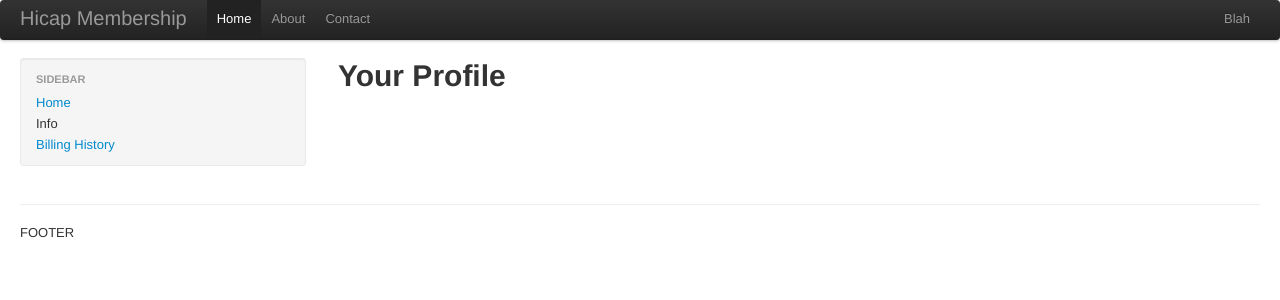
After one commit to hicapacity/HackerspaceMembership, a Django app: page /maker/profile/ in a window 1280 px wide. The commit adds this page. Shown: the top 300 px of the page. Run offline with Django 3.2, Linux system fonts and the light colour scheme; the visitor is signed in with stand-in values (Sample User, id 1); parts of the project's set-up code (start-up, migrations or seed data) failed here and were passed over; some libraries are stand-ins or nearby versions.

```diff
--- a/hicap/hicap/membership/views.py
+++ b/hicap/hicap/membership/views.py
@@ -43,10 +43,28 @@ class MemberView(object):
 	@classmethod
 	def panel(cls, request):
 		if not request.user.is_authenticated():
-			#return HttpResponseRedirect('/login/?next=%s' % request.path)
 			return redirect("maker_login")
-		context = {}
+		context = {'here': 'login'}
 		return render_to_response("membership/panel.html", context, context_instance=RequestContext(request))
+
+	@classmethod
+	def profile(cls, request):
+		if not request.user.is_authenticated():
+			return redirect("maker_login")
+		context = {'here': 'profile'}
+		return render_to_response("membership/profile.html", context, context_instance=RequestContext(request))
+
+	@classmethod
+	def billing(cls, request):
+		if not request.user.is_authenticated():
+			return redirect("maker_login")
+		history = request.user.membershippayment_set.all()
+		context = {
+			'here': 'billing',
+			'history': history,
+		}
+		return render_to_response("membership/billing.html", context, context_instance=RequestContext(request))
+
 
 @staff_member_required
 def admin_member_report(request, report_date=None):
--- a/hicap/hicap/static/css/main.css
+++ b/hicap/hicap/static/css/main.css
@@ -12,3 +12,9 @@
 .hc_hero h1{
 	font-size: 36px;
 }
+.hc_user_status {
+}
+.hc_user_status .hc_current{
+}
+.hc_user_status {
+}
--- /dev/null
+++ b/hicap/hicap/templates/membership/profile.html
@@ -0,0 +1,7 @@
+{% extends "page.html" %}
+{% block body_content %}
+<h1>Your Profile</h1>
+{% endblock body_content %}
+{% block sidebar_content %}
+	{% include "membership/sidebar.html" %}
+{% endblock sidebar_content %}
--- /dev/null
+++ b/hicap/hicap/templates/membership/sidebar.html
@@ -0,0 +1,22 @@
+	<li class="nav-header">Sidebar</li>
+	<li>
+		{% if here == 'login' %}
+			Home
+		{% else %}
+			<a href="{% url maker_panel %}">Home</a>
+		{% endif %}
+	</li>
+	<li>
+		{% if here == 'profile' %}
+			Info
+		{% else %}
+			<a href="{% url maker_profile %}">Info</a>
+		{% endif %}
+	</li>
+	<li>
+		{% if here == 'billing' %}
+			Billing History
+		{% else %}
+			<a href="{% url maker_billing %}">Billing History</a>
+		{% endif %}
+	</li>
--- a/hicap/hicap/urls.py
+++ b/hicap/hicap/urls.py
@@ -9,6 +9,8 @@ urlpatterns = patterns('',
 		url(r'^$', MemberView.frontpage, name='home'),
 		url(r'^maker/login/$', MemberView.login, name='maker_login'),
 		url(r'^maker/panel/$', MemberView.panel, name='maker_panel'),
+		url(r'^maker/profile/$', MemberView.profile, name='maker_profile'),
+		url(r'^maker/billing/$', MemberView.billing, name='maker_billing'),
 		url(r'^admin/membership/report/', admin_member_report),
 		url(r'^admin/membership/report_ajax/', admin_member_report_ajax),
 		url(r'^admin/payment/report_ajax/', admin_payment_report_ajax),
```
Also changed, not shown: hicap/hicap/membership/models.py (+7 -0 lines), hicap/hicap/templates/membership/billing.html (added, +23 -0 lines), hicap/hicap/templates/membership/panel.html (+2 -5 lines), hicap/hicap/templates/partials/user_status.html (added, +18 -0 lines).
